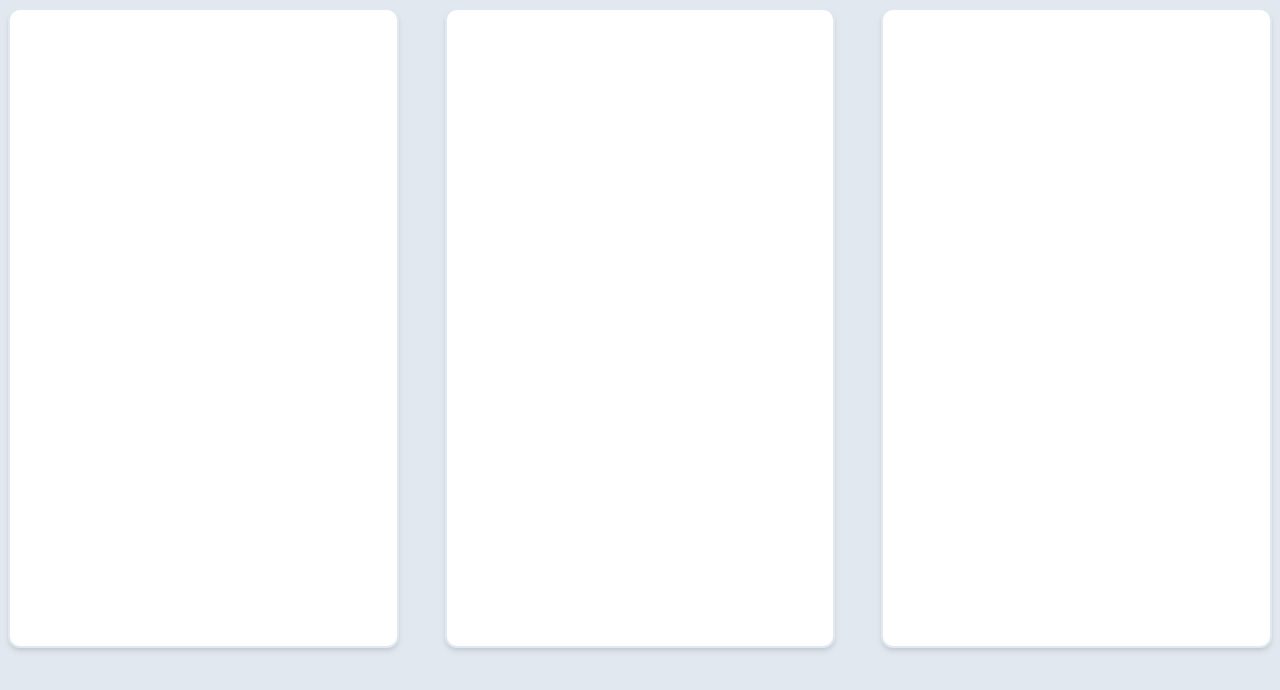
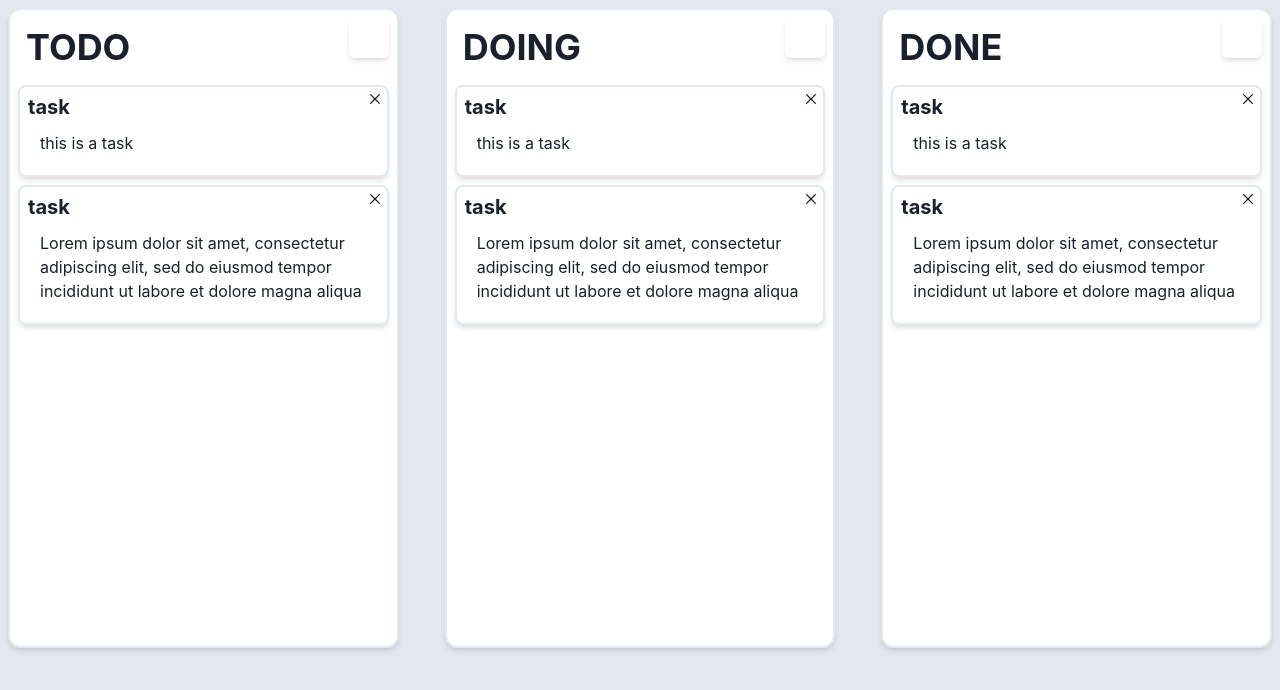
Before and after one commit to AntonyFagundez/todo-drag-and-drop, a React (Create React App) app: page / in a window 1280 px wide. Shown: the top 690 px of the page. Built offline with nearby package versions, Linux system fonts and the light colour scheme.

Commit message:
tarjetas en tres columnas

```diff
--- a/package.json
+++ b/package.json
@@ -13,6 +13,7 @@
     "prop-types": "^15.7.2",
     "react": "^17.0.2",
     "react-dom": "^17.0.2",
+    "react-icons": "^4.2.0",
     "react-scripts": "4.0.3",
     "web-vitals": "^1.1.1"
   },
--- a/src/App.js
+++ b/src/App.js
@@ -2,18 +2,18 @@ import { Box } from "@chakra-ui/layout";
 import { SimpleGrid } from "@chakra-ui/layout";
 import React from "react";
 
-import CardContainer from "./CardContainer";
+import CardContainer from "./components/CardContainer";
 function App() {
   return (
     <SimpleGrid backgroundColor="gray.200" height="full" minChildWidth="120px" spacing="30px">
       <Box height="container" p="2">
-        <CardContainer />
+        <CardContainer category="TODO" />
       </Box>
       <Box height="container" p="2">
-        <CardContainer />
+        <CardContainer category="DOING" />
       </Box>
       <Box height="container" p="2">
-        <CardContainer />
+        <CardContainer category="DONE" />
       </Box>
     </SimpleGrid>
   );
--- a/src/CardContainer.jsx
+++ /dev/null
@@ -1,13 +0,0 @@
-import React from "react";
-import PropTypes from "prop-types";
-import { Box } from "@chakra-ui/layout";
-
-const CardContainer = () => {
-  return (
-    <Box bg="white" borderRadius="xl" borderWidth="2px" height="container.sm" p="2" shadow="md" />
-  );
-};
-
-CardContainer.propTypes = {};
-
-export default CardContainer;
--- /dev/null
+++ b/src/components/Card.jsx
@@ -0,0 +1,26 @@
+import React from "react";
+import PropTypes from "prop-types";
+import { Box, Stack, Heading, Text } from "@chakra-ui/layout";
+import { CloseButton } from "@chakra-ui/close-button";
+const Card = ({ title, description }) => {
+  return (
+    <Box borderRadius="lg" borderWidth="2px" boxShadow="md" height="auto" mt="2" width="full">
+      <Stack direction="row" spacing="auto">
+        <Heading as="h5" m="2" mb="0" size="md">
+          {title}
+        </Heading>
+        <CloseButton size="sm" onClick={() => alert("clicked")} />
+      </Stack>
+      <Text m="5" mt="3" noOfLines={3} userSelect="none">
+        {description}
+      </Text>
+    </Box>
+  );
+};
+
+Card.propTypes = {
+  title: PropTypes.string.isRequired,
+  description: PropTypes.string.isRequired,
+};
+
+export default Card;
--- /dev/null
+++ b/src/components/CardContainer.jsx
@@ -0,0 +1,36 @@
+import React from "react";
+import PropTypes from "prop-types";
+import { Box, Heading, Stack } from "@chakra-ui/layout";
+import { IconButton } from "@chakra-ui/button";
+
+import Card from "./Card";
+
+const CardContainer = ({ category }) => {
+  return (
+    <Box bg="white" borderRadius="xl" borderWidth="2px" height="container.sm" p="2" shadow="md">
+      <Stack direction="row" spacing="auto">
+        <Heading as="h2" fontWeight="bold" m="2" textAlign="center" textShadow="inner">
+          {category}
+        </Heading>
+        <IconButton aria-label="add-button" bg="white" boxShadow="md" width="0.5" />
+      </Stack>
+      {[
+        { id: 0, title: "task", description: "this is a task" },
+        {
+          id: 0,
+          title: "task",
+          description:
+            "Lorem ipsum dolor sit amet, consectetur adipiscing elit, sed do eiusmod tempor incididunt ut labore et dolore magna aliqua",
+        },
+      ].map((item, i) => (
+        <Card key={i} {...item} />
+      ))}
+    </Box>
+  );
+};
+
+CardContainer.propTypes = {
+  category: PropTypes.string.isRequired,
+};
+
+export default CardContainer;
```
Also changed, not shown: 1 other file (tests, documents, lock files or other folders).
